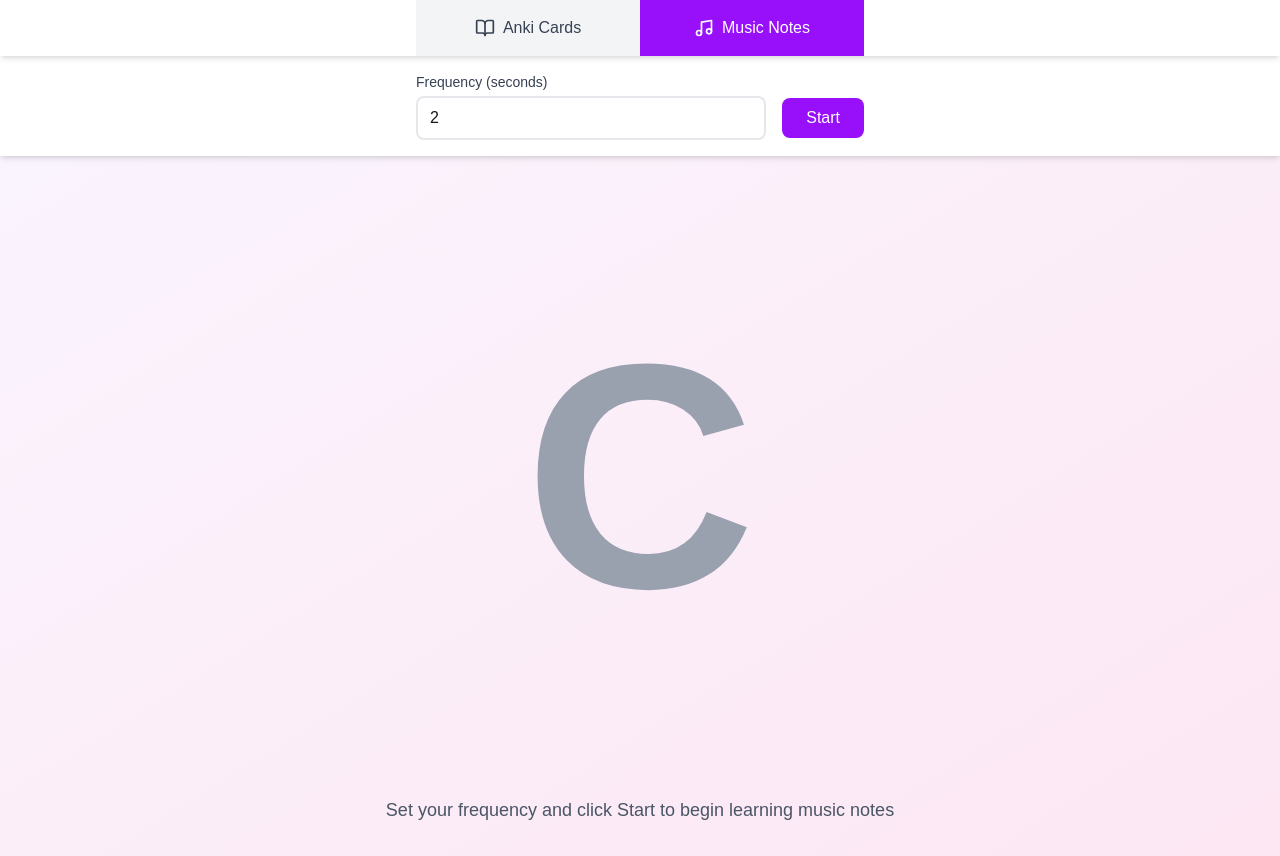
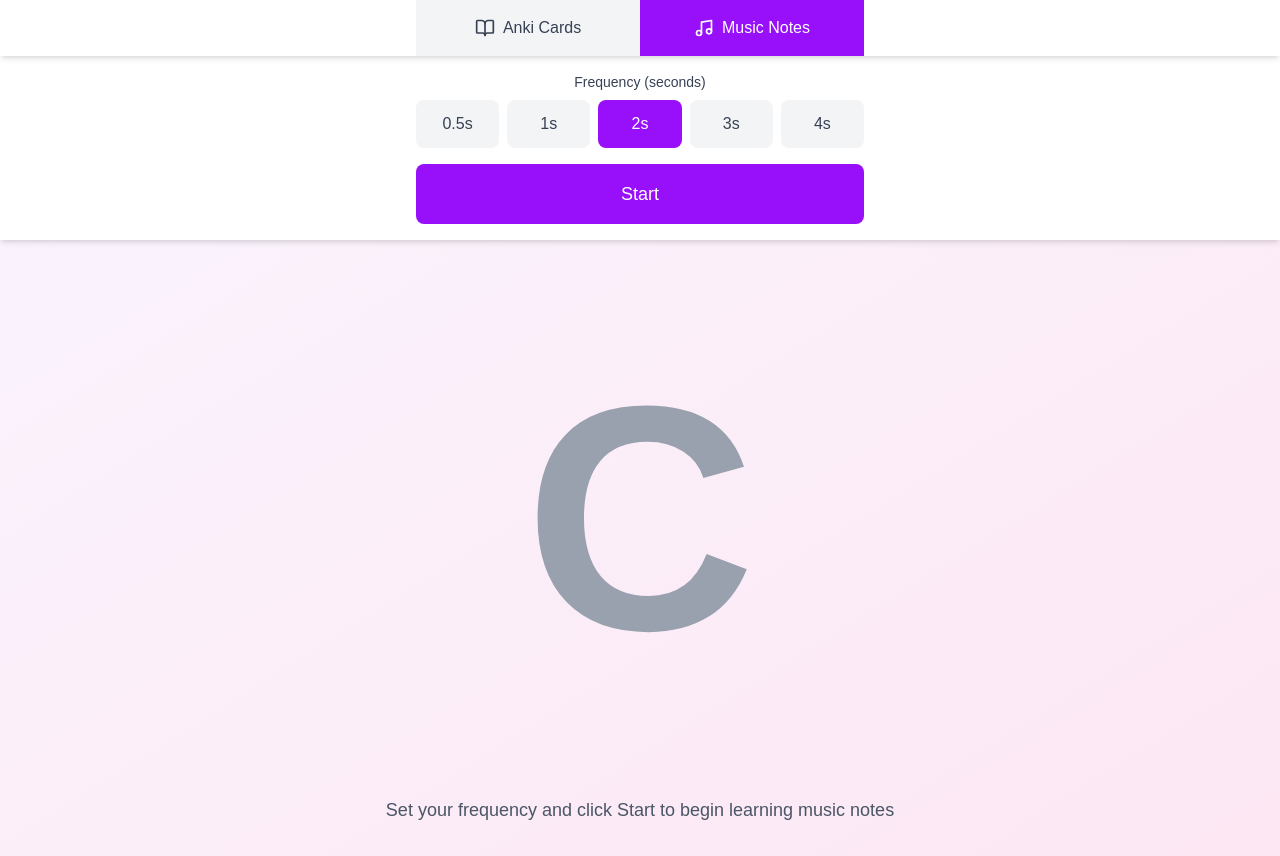
Before and after one commit to Utilizater/ANKI, a Next.js app: page / in a window 1280 px wide. Both pictures are taken after a click on the button "Music Notes". Built offline with nearby package versions, Linux system fonts and the light colour scheme.

Commit message:
update next version

```diff
--- a/src/components/MusicNotes.tsx
+++ b/src/components/MusicNotes.tsx
@@ -36,16 +36,15 @@ export default function MusicNotes() {
     }
   };
 
-  const handleFrequencyChange = (e: React.ChangeEvent<HTMLInputElement>) => {
-    const value = parseFloat(e.target.value);
-    if (value > 0 && value <= 10) {
-      setFrequency(value);
-      if (isPlaying) {
-        stopPlaying();
-        setTimeout(() => startPlaying(), 100);
-      }
+  const handleFrequencyChange = (newFrequency: number) => {
+    setFrequency(newFrequency);
+    if (isPlaying) {
+      stopPlaying();
+      setTimeout(() => startPlaying(), 100);
     }
   };
+
+  const FREQUENCY_OPTIONS = [0.5, 1, 2, 3, 4];
 
   useEffect(() => {
     return () => {
@@ -59,24 +58,31 @@ export default function MusicNotes() {
     <div className='flex flex-col h-screen bg-gradient-to-br from-purple-50 to-pink-100'>
       {/* Control Panel */}
       <div className='bg-white shadow-md p-4'>
-        <div className='max-w-md mx-auto flex items-center gap-4'>
-          <div className='flex-1'>
-            <label className='block text-sm font-medium text-gray-700 mb-1'>
-              Frequency (seconds)
-            </label>
-            <input
-              type='number'
-              min='0.5'
-              max='10'
-              step='0.5'
-              value={frequency}
-              onChange={handleFrequencyChange}
-              className='w-full px-3 py-2 border-2 border-gray-200 rounded-lg focus:outline-none focus:border-purple-500'
-            />
+        <div className='max-w-md mx-auto'>
+          <label className='block text-sm font-medium text-gray-700 mb-2 text-center'>
+            Frequency (seconds)
+          </label>
+
+          {/* Frequency Buttons */}
+          <div className='flex gap-2 mb-4'>
+            {FREQUENCY_OPTIONS.map((freq) => (
+              <button
+                key={freq}
+                onClick={() => handleFrequencyChange(freq)}
+                className={`flex-1 py-3 rounded-lg font-medium transition-colors ${
+                  frequency === freq
+                    ? 'bg-purple-600 text-white'
+                    : 'bg-gray-100 text-gray-700 hover:bg-gray-200'
+                }`}>
+                {freq}s
+              </button>
+            ))}
           </div>
+
+          {/* Start/Stop Button */}
           <button
             onClick={isPlaying ? stopPlaying : startPlaying}
-            className={`px-6 py-2 rounded-lg font-medium transition-colors mt-6 ${
+            className={`w-full py-4 rounded-lg font-medium text-lg transition-colors ${
               isPlaying
                 ? 'bg-red-500 hover:bg-red-600 text-white'
                 : 'bg-purple-600 hover:bg-purple-700 text-white'
```
